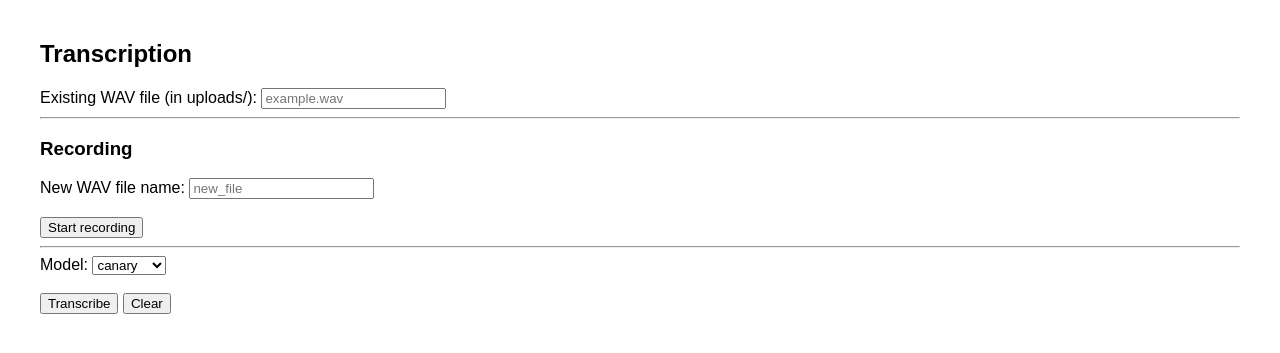
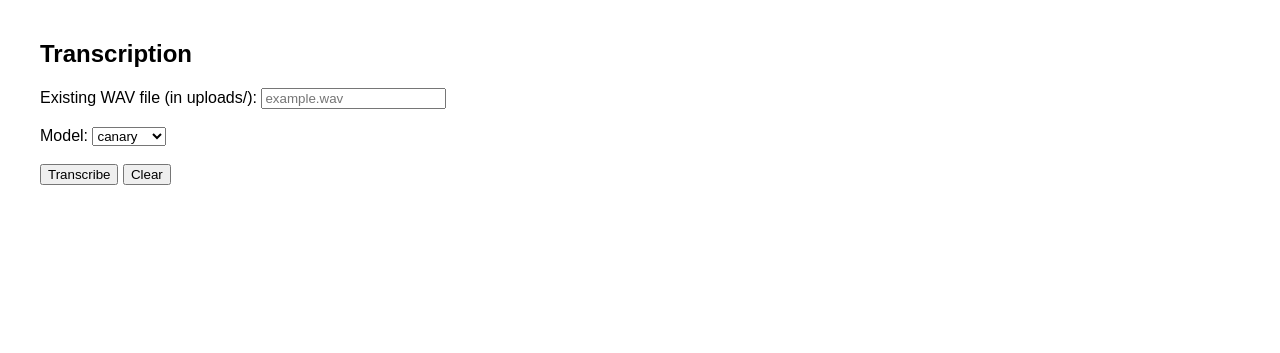
Before and after one commit to danieldedek/test2-image, a Flask app: page / in a window 1280 px wide. Shown: the top 353 px of the page. Run offline with Flask 3, Linux system fonts and the light colour scheme.

Commit message:
Update index.html

```diff
--- a/app/templates/index.html
+++ b/app/templates/index.html
@@ -20,24 +20,12 @@
 <body>
     <h2>Transcription</h2>
 
-    <form method="POST" enctype="multipart/form-data">
+    <form method="POST">
 
         <label>Existing WAV file (in uploads/):</label>
         <input type="text" name="audio_file" placeholder="example.wav">
 
-        <hr>
-
-        <h3>Recording</h3>
-
-        <label>New WAV file name:</label>
-        <input type="text" name="recording_name" placeholder="new_file">
-
         <br><br>
-
-        <button type="button" id="record-btn">Start recording</button>
-        <input type="file" id="audio_blob" name="audio_blob" hidden>
-
-        <hr>
 
         <label>Model:</label>
         <select name="engine">
@@ -73,40 +61,6 @@
     <p style="color:red">{{ error }}</p>
     {% endif %}
 
-    <script>
-        let recorder;
-        let stream;
-        let chunks = [];
-
-        const btn = document.getElementById("record-btn");
-        const input = document.getElementById("audio_blob");
-
-        btn.onclick = async () => {
-            if (!recorder || recorder.state === "inactive") {
-                stream = await navigator.mediaDevices.getUserMedia({ audio: true });
-                recorder = new MediaRecorder(stream);
-                chunks = [];
-
-                recorder.ondataavailable = e => chunks.push(e.data);
-                recorder.onstop = () => {
-                    const blob = new Blob(chunks, { type: "audio/webm" });
-                    const file = new File([blob], "recording.webm");
-
-                    const dt = new DataTransfer();
-                    dt.items.add(file);
-                    input.files = dt.files;
-                };
-
-                recorder.start();
-                btn.textContent = "Stop recording";
-            } else {
-                recorder.stop();
-                stream.getTracks().forEach(t => t.stop());
-                btn.textContent = "Start recording";
-            }
-        };
-    </script>
-
 </body>
 
 </html>
```
